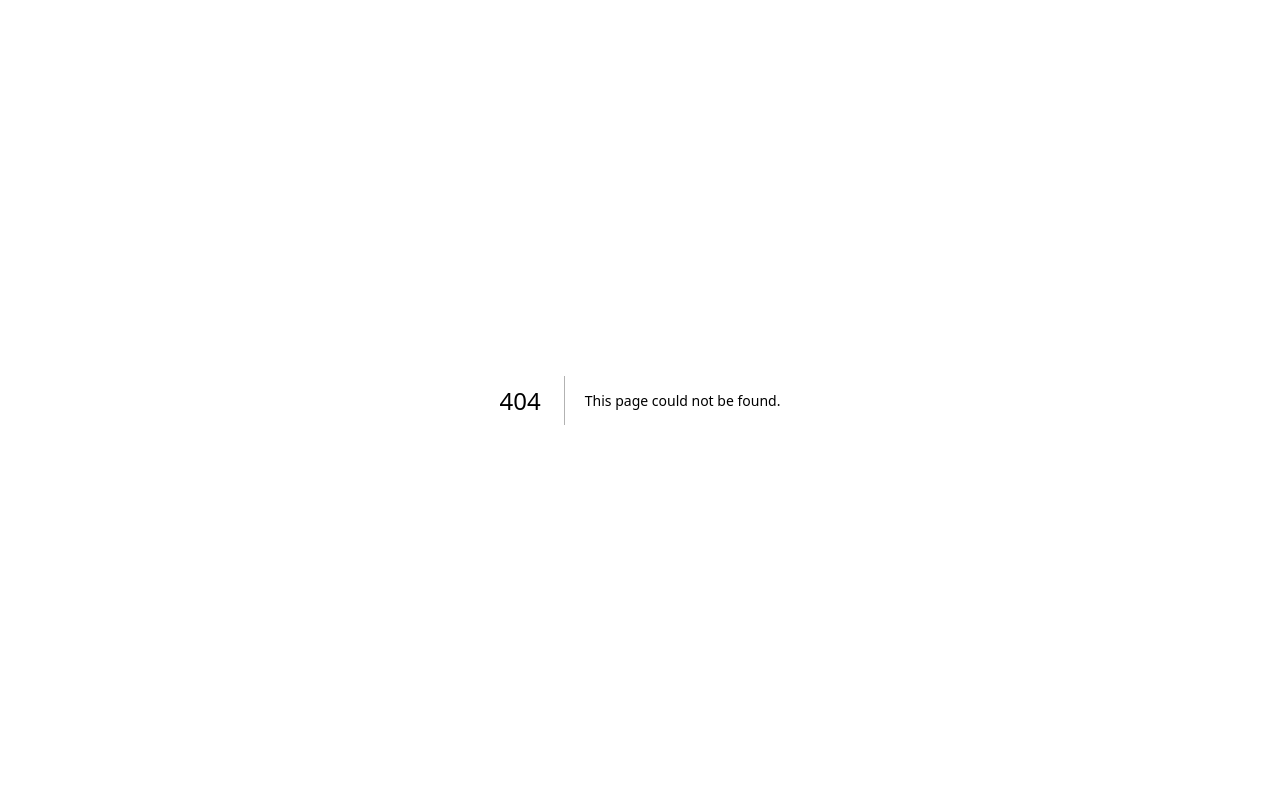
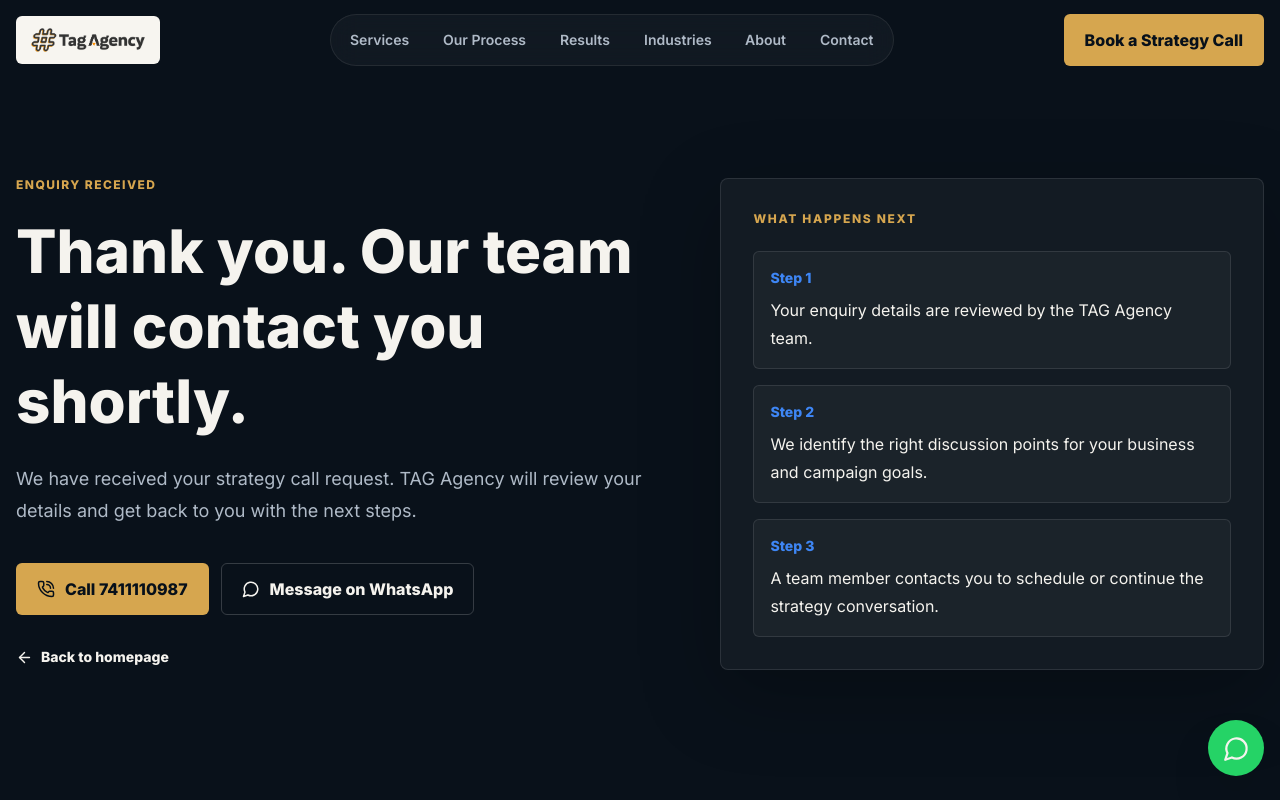
Before and after one commit to Tag-Agency-Org/Tag-Agency-Landing-page, a Next.js app: page /thank-you in a window 1280 px wide. Before the commit this address had no page. Shown: the top 800 px of the page. Built offline with nearby package versions, Linux system fonts and the light colour scheme.

Commit message:
Add lead capture flow and thank-you page

```diff
--- /dev/null
+++ b/app/api/leads/route.ts
@@ -0,0 +1,45 @@
+import { NextResponse } from "next/server";
+
+const requiredFields = ["fullName", "phone", "email", "consent"] as const;
+
+export async function POST(request: Request) {
+  const googleScriptUrl = process.env.GOOGLE_SCRIPT_URL || process.env.NEXT_PUBLIC_GOOGLE_SCRIPT_URL;
+
+  if (!googleScriptUrl) {
+    return NextResponse.json({ success: false, message: "Lead capture endpoint is not configured" }, { status: 500 });
+  }
+
+  let payload: Record<string, unknown>;
+  try {
+    payload = await request.json();
+  } catch {
+    return NextResponse.json({ success: false, message: "Invalid request body" }, { status: 400 });
+  }
+
+  const missingField = requiredFields.find((field) => !String(payload[field] || "").trim());
+  if (missingField) {
+    return NextResponse.json({ success: false, message: `Missing required field: ${missingField}` }, { status: 400 });
+  }
+
+  try {
+    const response = await fetch(googleScriptUrl, {
+      method: "POST",
+      headers: {
+        "Content-Type": "text/plain;charset=utf-8"
+      },
+      body: JSON.stringify(payload)
+    });
+
+    const data = await response.json().catch(() => null);
+    if (!response.ok || data?.success === false) {
+      return NextResponse.json(
+        { success: false, message: "Google Sheet rejected the lead", detail: data },
+        { status: 502 }
+      );
+    }
+
+    return NextResponse.json({ success: true });
+  } catch {
+    return NextResponse.json({ success: false, message: "Could not forward lead to Google Sheet" }, { status: 502 });
+  }
+}
--- a/app/globals.css
+++ b/app/globals.css
@@ -163,6 +163,54 @@ a {
   transform: translateY(-2px);
   border-color: rgba(62, 134, 245, 0.28);
   box-shadow: 0 18px 42px rgba(20, 32, 43, 0.08);
+}
+
+.diagnostic-flow {
+  position: relative;
+}
+
+.diagnostic-card {
+  position: relative;
+  z-index: 1;
+  min-height: 242px;
+}
+
+.diagnostic-flow-arrow {
+  position: absolute;
+  z-index: 3;
+  display: none;
+  translate: -50% -50%;
+  height: 44px;
+  width: 44px;
+  align-items: center;
+  justify-content: center;
+  border: 1px solid rgba(214, 166, 79, 0.42);
+  border-radius: 999px;
+  background: #14202b;
+  color: #d6a64f;
+  box-shadow: 0 18px 36px rgba(20, 32, 43, 0.16);
+  pointer-events: none;
+}
+
+.diagnostic-flow-arrow-1 {
+  left: 50%;
+  top: 24%;
+}
+
+.diagnostic-flow-arrow-2 {
+  left: 50%;
+  top: 50%;
+}
+
+.diagnostic-flow-arrow-3 {
+  left: 50%;
+  top: 76%;
+}
+
+@media (min-width: 768px) {
+  .diagnostic-flow-arrow {
+    display: flex;
+  }
 }
 
 .signal-pulse {
@@ -438,6 +486,24 @@ a {
   .container {
     width: min(100% - 24px, 1280px);
   }
+
+  .diagnostic-card:not(:last-of-type)::after {
+    content: "↓";
+    position: absolute;
+    left: 50%;
+    bottom: -30px;
+    z-index: 4;
+    display: flex;
+    height: 28px;
+    width: 28px;
+    align-items: center;
+    justify-content: center;
+    border-radius: 999px;
+    background: #14202b;
+    color: #d6a64f;
+    font-weight: 900;
+    transform: translateX(-50%);
+  }
 }
 
 @media (prefers-reduced-motion: reduce) {
--- /dev/null
+++ b/app/thank-you/page.tsx
@@ -0,0 +1,70 @@
+import { ArrowLeft, MessageCircle, PhoneCall } from "lucide-react";
+import Link from "next/link";
+import { Footer } from "@/components/Footer";
+import { Header } from "@/components/Header";
+import { WhatsAppWidget } from "@/components/WhatsAppWidget";
+import { collectAssetStatus } from "@/lib/assets";
+import { assetFilenames, phoneHref, phoneNumber, suppliedClientLogoFiles, whatsAppHref } from "@/lib/site-data";
+
+export const metadata = {
+  title: "Thank You | TAG Agency",
+  description: "Thank you for requesting a TAG Agency strategy call."
+};
+
+export default function ThankYouPage() {
+  const assets = collectAssetStatus([...assetFilenames, ...suppliedClientLogoFiles]);
+
+  return (
+    <>
+      <Header hasLogo={assets["tag-agency-logo-cropped.png"]} />
+      <main className="min-h-screen bg-[#09111A] pt-20">
+        <section className="section">
+          <div className="container grid gap-10 lg:grid-cols-[0.88fr_0.72fr] lg:items-center">
+            <div>
+              <p className="eyebrow">Enquiry received</p>
+              <h1 className="mt-5 max-w-4xl font-[var(--font-manrope)] text-4xl font-extrabold leading-tight text-[#F5F3EE] md:text-6xl">
+                Thank you. Our team will contact you shortly.
+              </h1>
+              <p className="mt-6 max-w-2xl text-lg leading-8 text-[#AFBAC7]">
+                We have received your strategy call request. TAG Agency will review your details and get back to you
+                with the next steps.
+              </p>
+              <div className="mt-9 flex flex-col gap-3 sm:flex-row">
+                <a href={phoneHref} className="button button-primary">
+                  <PhoneCall size={18} />
+                  Call {phoneNumber}
+                </a>
+                <a href={whatsAppHref} target="_blank" rel="noreferrer" className="button button-secondary">
+                  <MessageCircle size={18} />
+                  Message on WhatsApp
+                </a>
+              </div>
+              <Link href="/" className="mt-8 inline-flex items-center gap-2 text-sm font-extrabold text-[#D6A64F]">
+                <ArrowLeft size={17} />
+                Back to homepage
+              </Link>
+            </div>
+
+            <aside className="panel rounded-lg p-6 md:p-8">
+              <p className="text-xs font-extrabold uppercase tracking-[0.14em] text-[#D6A64F]">What happens next</p>
+              <div className="mt-6 grid gap-4">
+                {[
+                  "Your enquiry details are reviewed by the TAG Agency team.",
+                  "We identify the right discussion points for your business and campaign goals.",
+                  "A team member contacts you to schedule or continue the strategy conversation."
+                ].map((item, index) => (
+                  <div key={item} className="rounded-md border border-white/10 bg-white/[0.035] p-4">
+                    <p className="text-sm font-extrabold text-[#3E86F5]">Step {index + 1}</p>
+                    <p className="mt-2 leading-7 text-[#F5F3EE]">{item}</p>
+                  </div>
+                ))}
+              </div>
+            </aside>
+          </div>
+        </section>
+      </main>
+      <Footer hasLogo={assets["tag-agency-logo-cropped.png"]} />
+      <WhatsAppWidget />
+    </>
+  );
+}
--- a/components/ProblemDiagnostics.tsx
+++ b/components/ProblemDiagnostics.tsx
@@ -1,4 +1,8 @@
-import { ArrowRight } from "lucide-react";
+"use client";
+
+import { ArrowRight, CornerDownLeft } from "lucide-react";
+import { motion } from "framer-motion";
+import type { Variants } from "framer-motion";
 import { ScrollReveal } from "./ScrollReveal";
 
 const diagnostics = [
@@ -42,21 +46,77 @@ export function ProblemDiagnostics() {
             Talk to a Performance Strategist <ArrowRight size={18} />
           </a>
         </ScrollReveal>
-        <div className="grid gap-4 md:grid-cols-2">
+        <motion.div
+          className="diagnostic-flow grid gap-4 md:grid-cols-2"
+          initial="hidden"
+          whileInView="visible"
+          viewport={{ once: true, amount: 0.28 }}
+          variants={{
+            hidden: {},
+            visible: {
+              transition: {
+                staggerChildren: 0.22,
+                delayChildren: 0.12
+              }
+            }
+          }}
+        >
           {diagnostics.map((item, index) => (
-            <ScrollReveal key={item.title} delay={index * 0.06}>
-            <article className="light-panel rounded-md p-6">
+            <motion.article
+              key={item.title}
+              className="diagnostic-card light-panel rounded-md p-6"
+              variants={{
+                hidden: { opacity: 0, y: 26, scale: 0.97 },
+                visible: {
+                  opacity: 1,
+                  y: 0,
+                  scale: 1,
+                  transition: { duration: 0.52, ease: [0.22, 1, 0.36, 1] }
+                }
+              }}
+            >
               <div className="flex items-center justify-between border-b border-[#14202B]/10 pb-5">
                 <span className="text-xs font-extrabold tracking-[0.14em] text-[#3E86F5]">{item.label}</span>
                 <span className="font-[var(--font-manrope)] text-sm font-extrabold text-[#D6A64F]">0{index + 1}</span>
               </div>
               <h3 className="mt-6 font-[var(--font-manrope)] text-2xl font-extrabold">{item.title}</h3>
               <p className="mt-3 leading-7 text-[#465464]">{item.copy}</p>
-            </article>
-            </ScrollReveal>
+            </motion.article>
           ))}
-        </div>
+          <motion.span
+            className="diagnostic-flow-arrow diagnostic-flow-arrow-1"
+            aria-hidden="true"
+            variants={arrowVariants}
+          >
+            <ArrowRight size={22} />
+          </motion.span>
+          <motion.span
+            className="diagnostic-flow-arrow diagnostic-flow-arrow-2"
+            aria-hidden="true"
+            variants={arrowVariants}
+          >
+            <CornerDownLeft size={22} />
+          </motion.span>
+          <motion.span
+            className="diagnostic-flow-arrow diagnostic-flow-arrow-3"
+            aria-hidden="true"
+            variants={arrowVariants}
+          >
+            <ArrowRight size={22} />
+          </motion.span>
+        </motion.div>
       </div>
     </section>
   );
 }
+
+const easing = [0.22, 1, 0.36, 1] as const;
+
+const arrowVariants: Variants = {
+  hidden: { opacity: 0, scale: 0.78 },
+  visible: {
+    opacity: 1,
+    scale: 1,
+    transition: { duration: 0.35, ease: easing, delay: 0.22 }
+  }
+};
--- a/components/StrategyCallForm.tsx
+++ b/components/StrategyCallForm.tsx
@@ -2,6 +2,7 @@
 
 import { zodResolver } from "@hookform/resolvers/zod";
 import { Send } from "lucide-react";
+import { useRouter } from "next/navigation";
 import { useEffect, useState } from "react";
 import { useForm } from "react-hook-form";
 import { z } from "zod";
@@ -56,7 +57,7 @@ const requirementOptions = [
 export function StrategyCallForm() {
   const [status, setStatus] = useState<"idle" | "success" | "error">("idle");
   const [tracking, setTracking] = useState<Record<string, string>>({});
-  const endpoint = process.env.NEXT_PUBLIC_GOOGLE_SCRIPT_URL;
+  const router = useRouter();
 
   const {
     register,
@@ -81,10 +82,6 @@ export function StrategyCallForm() {
 
   async function onSubmit(values: FormValues) {
     setStatus("idle");
-    if (!endpoint) {
-      setStatus("error");
-      return;
-    }
 
     const payload = {
       ...values,
@@ -93,10 +90,10 @@ export function StrategyCallForm() {
     };
 
     try {
-      const response = await fetch(endpoint, {
+      const response = await fetch("/api/leads", {
         method: "POST",
         headers: {
-          "Content-Type": "text/plain;charset=utf-8"
+          "Content-Type": "application/json"
         },
         body: JSON.stringify(payload)
       });
@@ -108,6 +105,7 @@ export function StrategyCallForm() {
 
       reset();
       setStatus("success");
+      router.push("/thank-you");
     } catch {
       setStatus("error");
     }
```
Also changed, not shown: 2 other files (tests, documents, lock files or other folders).
